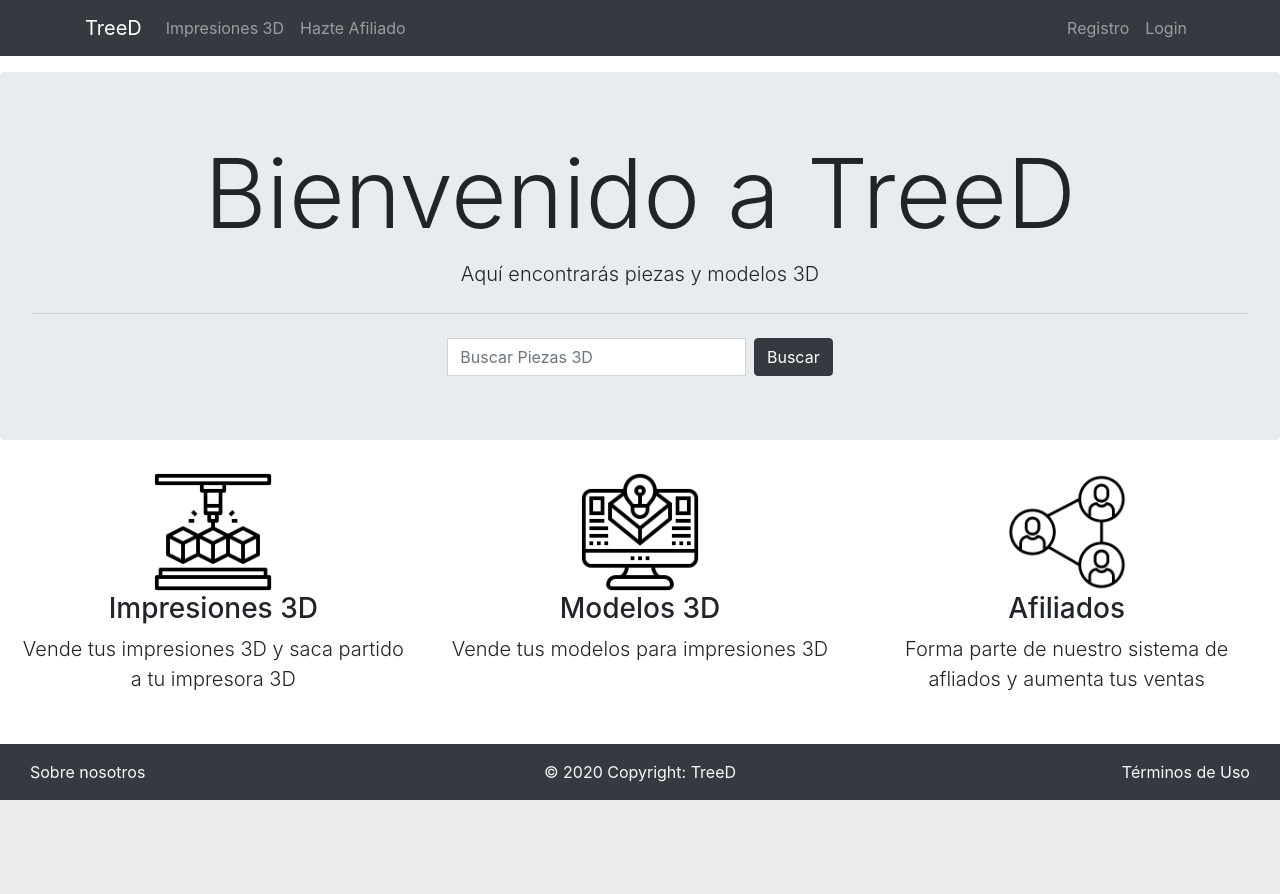
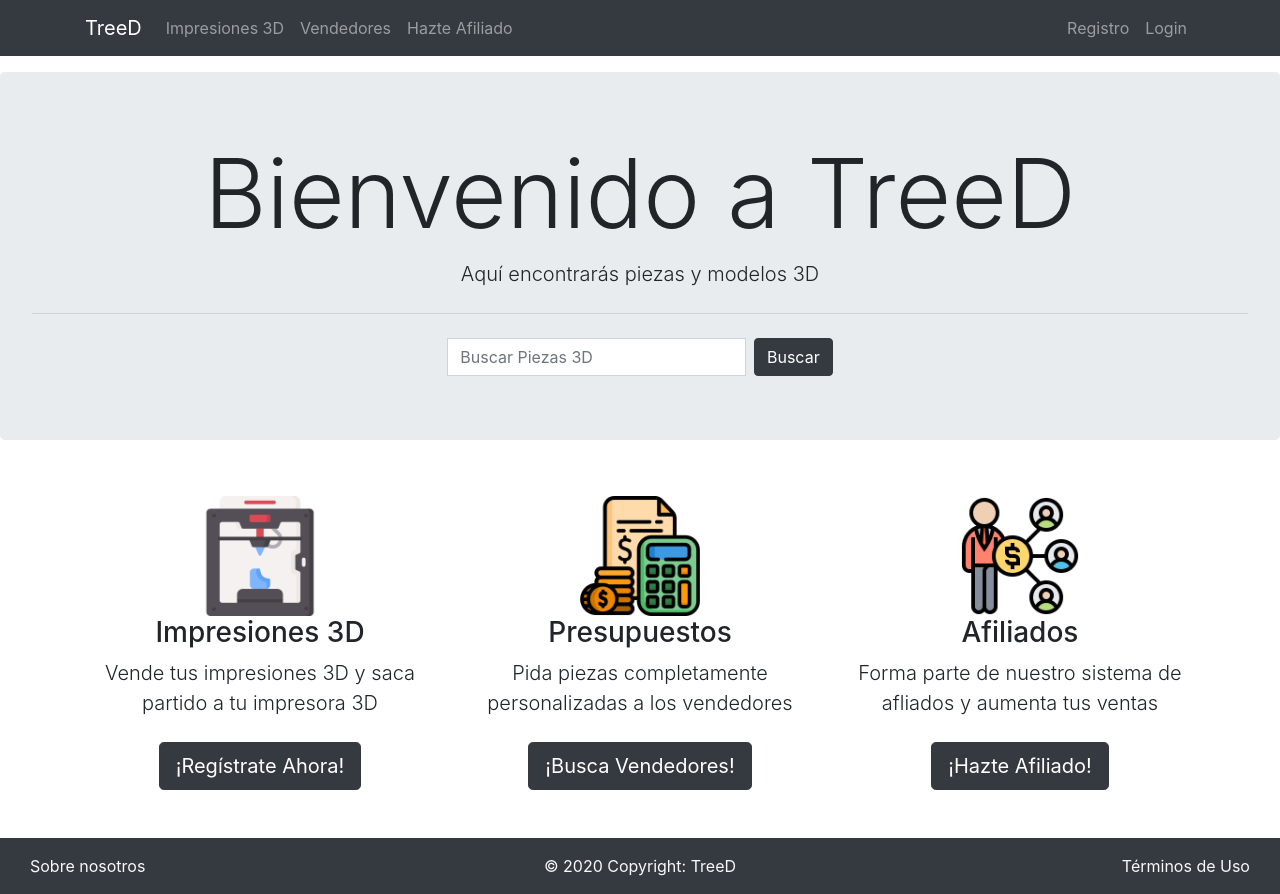
Before and after one commit to dp2-anacardo/treeD, a Django app: page / in a window 1280 px wide. Before the commit the page ends 800 px from the top, so only its background shows below. Run offline with Django 3.2, Linux system fonts and the light colour scheme; some libraries are stand-ins or nearby versions.

Commit message:
Arreglos Pagina Principal

```diff
--- a/treeD/main/templates/base.html
+++ b/treeD/main/templates/base.html
@@ -23,9 +23,9 @@
                 <div class="collapse navbar-collapse" id="navbarCollapse">
                     <div class="navbar-nav">
                         <a href="/impresion/listarImpresiones" class="nav-item nav-link">Impresiones 3D</a>
-                        {% if user.is_authenticated %}
+
                         <a href="/usuarios/listar" class="nav-item nav-link">Vendedores</a>
-                        {% endif %}
+
                         <a href="/hazteAfiliado" class="nav-item nav-link">Hazte Afiliado</a>
                     </div>
                     {% if user.is_authenticated %}
--- a/treeD/main/templates/index.html
+++ b/treeD/main/templates/index.html
@@ -22,24 +22,41 @@
       </div>
   </div>
   </div>
-
-<div class="d-flex flex-row justify-content-center">
+<br>
+<div class="container">
+<div class="row ">
     <div class="col-md-4">
       <img class="index-icons" src="{% static "3d-printer.png" %}" alt="Smiley face" height="120" width="120">
       <h3 class="text-center">Impresiones 3D</h3>
       <p class="lead mb-0 text-center">Vende tus impresiones 3D y saca partido a tu impresora 3D</p>
+      <br>
+      <div class="text-center">
+      <a href="/register/" class="btn btn-dark btn-lg">¡Regístrate Ahora!</a>
+    </div>
+    <br>
     </div>
     <div class="col-md-4">
-      <img class="index-icons" src="{% static "3d.png" %}" alt="Smiley face" height="120" width="120">
-      <h3 class="text-center">Modelos 3D</h3>
-      <p class="lead mb-0 text-center">Vende tus modelos para impresiones 3D</p>
+      <img class="index-icons" src="{% static "presupuesto_default.png" %}" alt="Smiley face" height="120" width="120">
+      <h3 class="text-center">Presupuestos</h3>
+      <p class="lead mb-0 text-center">Pida piezas completamente personalizadas a los vendedores</p>
+      <br>
+      <div class="text-center">
+        <a href="/usuarios/listar/" class="btn btn-dark btn-lg">¡Busca Vendedores!</a>
+      </div>
+      <br>
     </div>
     <div class="col-md-4">
-      <img class="index-icons" src="{% static "group.png" %}" alt="Smiley face" height="120" width="120">
+      <img class="index-icons" src="{% static "affiliate.png" %}" alt="Smiley face" height="120" width="120">
       <h3 class="text-center">Afiliados</h3>
       <p class="lead mb-0 text-center">Forma parte de nuestro sistema de afliados y aumenta tus ventas</p>
+      <br>
+      <div class="text-center">
+        <a href="/hazteAfiliado/" class="btn btn-dark btn-lg">¡Hazte Afiliado!</a>
       </div>
-  </div>
+      <br>
+      </div>
 
+    </div>
+</div>
 </div>
 {% endblock %}
```
Also changed, not shown: treeD/carga/imagenes/default.png, treeD/main/static/3d-printer.png, treeD/main/static/presupuesto_default.png (added).
